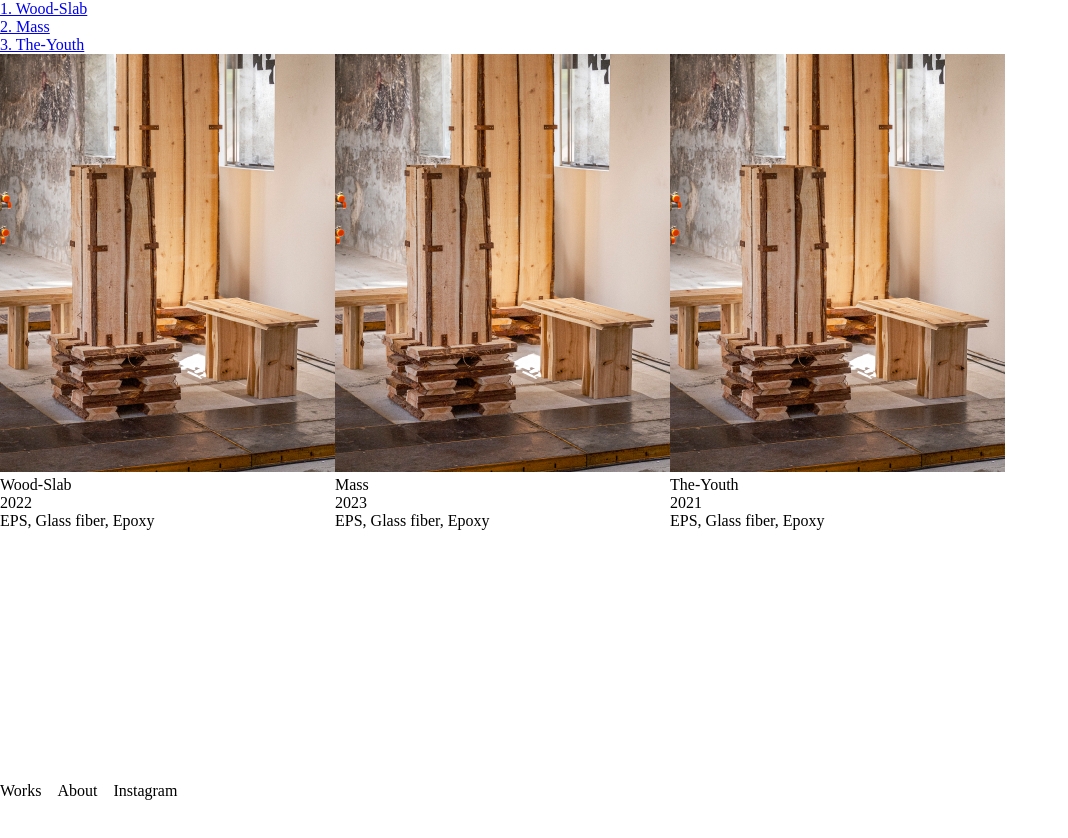
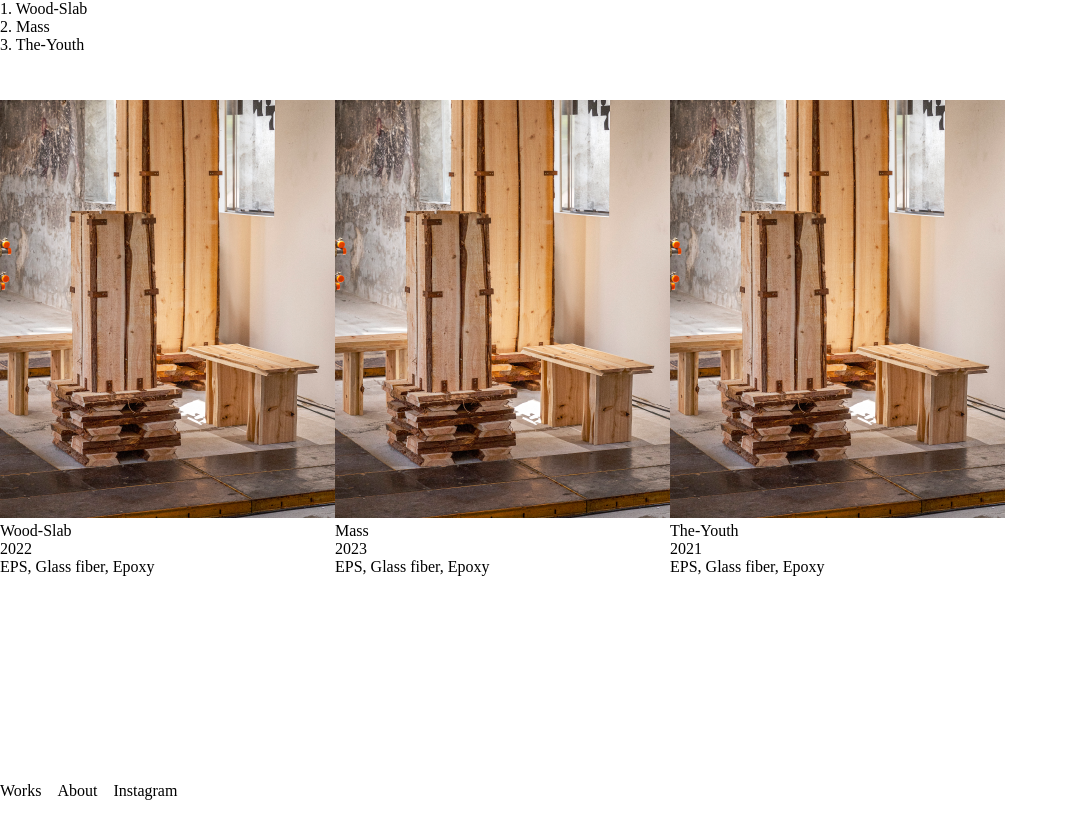
Before and after one commit to yongisadragon/younghyun, a React (Vite) app: page / in a window 1280 px wide. Shown: the top 838 px of the page, without its empty margins (0-1068 px from the left). Before the commit the page ends 800 px from the top, so only its background shows below. Built offline with nearby package versions, Linux system fonts and the light colour scheme.

Commit message:
about params삭제 및 기타 스타일링 수정

```diff
--- a/src/App.jsx
+++ b/src/App.jsx
@@ -1,11 +1,11 @@
+import { useState } from "react";
 import { Navigate, Route, Routes, useSearchParams } from "react-router-dom";
 import Home from "./pages/home/Home";
 import NavBar from "./common/navBar/NavBar";
 import Works from "./components/works/Works";
 import About from "./pages/about/About";
 export default function App() {
-  const [about] = useSearchParams();
-  const isAbout = about.get("about") === "leeyounghyun";
+  const [isAbout, setIsAbout] = useState(false);
 
   return (
     <>
@@ -16,8 +16,8 @@ export default function App() {
         <Route path="*" element={<Navigate to="/" />} />
       </Routes>
       <br />
-      <NavBar />
-      {isAbout && <About />}
+      <NavBar setIsAbout={setIsAbout} />
+      {isAbout && <About setIsAbout={setIsAbout} />}
     </>
   );
 }
--- a/src/common/navBar/NavBar.jsx
+++ b/src/common/navBar/NavBar.jsx
@@ -1,7 +1,7 @@
-import React from "react";
+import React, { useState } from "react";
 import { NavLink, useNavigate, useSearchParams } from "react-router-dom";
 import styles from "./NavBar.module.css";
-export default function NavBar() {
+export default function NavBar({ setIsAbout }) {
   const [searchAbout, setSearchAbout] = useSearchParams();
   const navigate = useNavigate();
 
@@ -11,7 +11,8 @@ export default function NavBar() {
         <div onClick={() => navigate("/")}>Works</div>
         <div
           onClick={() => {
-            setSearchAbout({ about: "leeyounghyun" });
+            // setSearchAbout({ about: "leeyounghyun" });
+            setIsAbout(true);
           }}>
           About
         </div>
--- a/src/components/worksIndex/WorksIndex.jsx
+++ b/src/components/worksIndex/WorksIndex.jsx
@@ -6,7 +6,10 @@ export default function WorksIndex() {
   return (
     <div className={styles.container}>
       {worksData?.map((work) => (
-        <NavLink key={work.id} to={`/works/${work.title}`}>
+        <NavLink
+          className={styles.links}
+          key={work.id}
+          to={`/works/${work.title}`}>
           {`${work.id}. ${work.title}`}
         </NavLink>
       ))}
--- a/src/components/worksIndex/WorksIndex.module.css
+++ b/src/components/worksIndex/WorksIndex.module.css
@@ -1,4 +1,14 @@
 .container {
   display: flex;
+  position: fixed;
   flex-direction: column;
+  top: 0;
+  left: 0;
+  /* mix-blend-mode: overlay; */
+  /* color: white; */
+  z-index: 5;
 }
+.links {
+  all: unset;
+  cursor: pointer;
+}
--- a/src/components/worksThumbnail/WorksThumbnail.module.css
+++ b/src/components/worksThumbnail/WorksThumbnail.module.css
@@ -1,3 +1,4 @@
 .container {
   display: flex;
+  margin-top: 100px;
 }
--- a/src/index.css
+++ b/src/index.css
@@ -5,4 +5,6 @@
   padding: 0;
 }
 body {
+  /* height: 100vh; */
+  background-color: white;
 }
--- a/src/pages/about/About.jsx
+++ b/src/pages/about/About.jsx
@@ -3,15 +3,14 @@ import styles from "./About.module.css";
 import { useSearchParams } from "react-router-dom";
 import { motion } from "framer-motion";
 
-export default function About() {
-  const [searchParams, setSearchParams] = useSearchParams();
-
+export default function About({ setIsAbout }) {
   const handleClose = () => {
-    const aboutParam = searchParams.get("about");
-    if (aboutParam) {
-      searchParams.delete("about");
-      setSearchParams(searchParams);
-    }
+    // const aboutParam = searchParams.get("about");
+    // if (aboutParam) {
+    //   searchParams.delete("about");
+    //   setSearchParams(searchParams);
+    // }
+    setIsAbout(false);
   };
 
   return (
--- a/src/pages/about/About.module.css
+++ b/src/pages/about/About.module.css
@@ -13,6 +13,7 @@
   justify-content: center;
   align-items: center;
   text-align: center;
+  z-index: 10;
 }
 .contents {
 }
--- a/src/pages/home/Home.jsx
+++ b/src/pages/home/Home.jsx
@@ -3,9 +3,10 @@ import WorksIndex from "../../components/worksIndex/WorksIndex";
 import WorksThumbnail from "../../components/worksThumbnail/WorksThumbnail";
 export default function Home() {
   return (
-    <>
+    <div>
       <WorksIndex />
       <WorksThumbnail />
-    </>
+      <div style={{ height: "100vh" }}></div>
+    </div>
   );
 }
```
